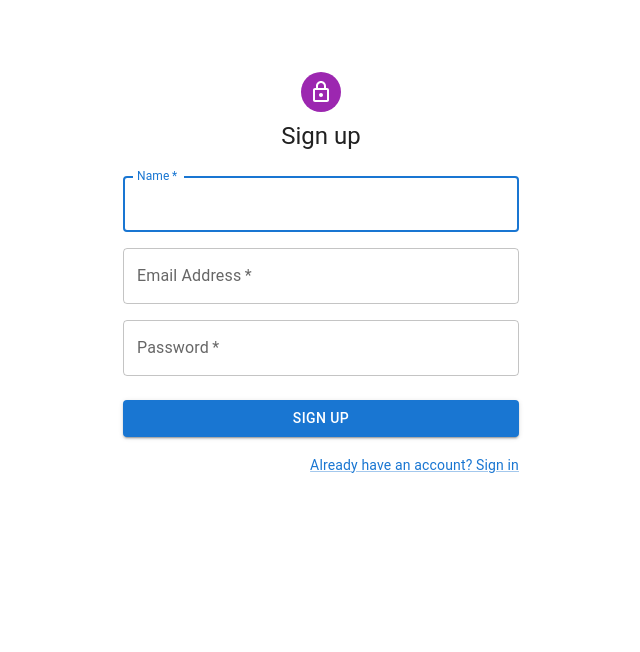
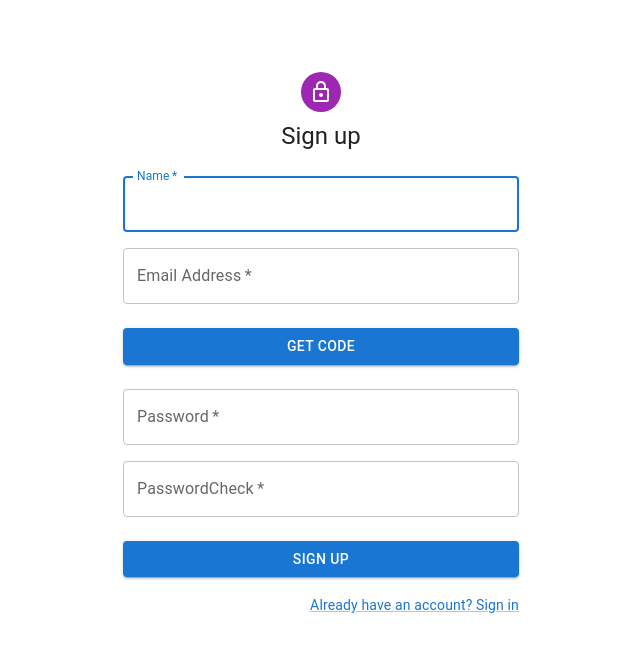
Before and after one commit to aquatixo/project-shop-material-ui, a React (Vite) app: page /signUp in a window 1280 px wide. Shown: the top 652 px of the page, without its empty margins (319-959 px from the left). Built offline with nearby package versions, Linux system fonts and the light colour scheme.

Commit message:
emailservice send email request and get code

```diff
--- a/src/components/SignUp.jsx
+++ b/src/components/SignUp.jsx
@@ -15,6 +15,7 @@ import { createTheme, ThemeProvider } from '@mui/material/styles';
 import { useNavigate } from 'react-router-dom';
 import { useDispatch } from 'react-redux';
 import MemberService from '../service/MemberService';
+import EmailService from '../service/EmailService';
 
 const theme = createTheme();
 
@@ -24,9 +25,16 @@ const SignUp = () => {
 
   const [email,setEmail] = useState('');
   const [password,setPassword] = useState('');
+  const [passwordCheck,setPasswordCheck] = useState('');
   const [name,setName] = useState('');
 
-  const handleSubmit = () => {
+  const [emailCode, setEmailCode] = useState('');
+  const [emailCodeCheck, setEmailCodeCheck] = useState('');
+
+  //0:button not clicked 1: button clicked 2: code ok
+  const [emailAuthState, setEmailAuthState] = useState(0);
+
+  const handleSignUp = () => {
     if(email == ''){
       return;
     }
@@ -44,17 +52,29 @@ const SignUp = () => {
         navigate("/login");
       },
       (error) => {
-        const resMessage =
-          (error.response &&
-            error.response.data &&
-            error.response.data.message) ||
-          error.message ||
-          error.toString();
+        console.log(error);
         // setMessage(resMessage);
         // setSuccessful(false);
       }
     );
 
+  };
+
+  const handleSendEmail = () => {
+    setEmailAuthState(1);
+
+    //send email logic
+    EmailService.sendEmail(email).then(
+      (response) => {
+        console.log(response);
+        setEmailCodeCheck(response.data);
+      },
+      (error) => {
+        console.log(error);
+        // setMessage(resMessage);
+        // setSuccessful(false);
+      }
+    );
   };
 
   return (
@@ -103,6 +123,48 @@ const SignUp = () => {
                 />
               </Grid>
               <Grid item xs={12}>
+                <Button
+                  type="button"
+                  fullWidth
+                  variant="contained"
+                  sx={{ mt: 1, mb: 1 }}
+                  onClick={()=>{handleSendEmail()}}
+                >
+                  Get Code
+                </Button>
+              </Grid>
+
+              {/* When Email getCode is Clicked  */}
+              {
+                emailAuthState === 1 &&
+                <>
+                  <Grid item xs={9}>
+                    <TextField
+                      required
+                      fullWidth
+                      id="emailCode"
+                      label="Email Code"
+                      name="emailCode"
+                      autoComplete="emailCode"
+                      value={emailCode}
+                      onChange={(e)=>{setEmailCode(e.target.value)}}
+                    />
+                  </Grid>
+                  <Grid item xs={3} display="flex" alignItems="center">
+                    <Button
+                        type="button"
+                        variant="outlined"
+                        onClick={()=>{alert('asd');}}
+                    >
+                      Check
+                    </Button>
+                  </Grid>
+                </>
+              }
+
+
+
+              <Grid item xs={12}>
                 <TextField
                   required
                   fullWidth
@@ -113,6 +175,19 @@ const SignUp = () => {
                   autoComplete="new-password"
                   value={password}
                   onChange={(e)=>{setPassword(e.target.value)}}
+                />
+              </Grid>
+              <Grid item xs={12}>
+                <TextField
+                  required
+                  fullWidth
+                  name="passwordCheck"
+                  label="PasswordCheck"
+                  type="password"
+                  id="passwordCheck"
+                  autoComplete="new-password"
+                  value={passwordCheck}
+                  onChange={(e)=>{setPasswordCheck(e.target.value)}}
                 />
               </Grid>
               {/* <Grid item xs={12}>
@@ -127,7 +202,7 @@ const SignUp = () => {
               fullWidth
               variant="contained"
               sx={{ mt: 3, mb: 2 }}
-              onClick={()=>{handleSubmit()}}
+              onClick={()=>{handleSignUp()}}
             >
               Sign Up
             </Button>
--- /dev/null
+++ b/src/service/EmailService.js
@@ -0,0 +1,24 @@
+import axios from "axios";
+
+const API_URL = "http://localhost:6969/";
+
+const sendEmail = async (to) => {
+
+  const code = await axios
+    .post(API_URL + "email/" + "sendEmail", {
+      to
+    })
+    .then((response) => {
+      console.log(response);
+
+      return response.data;
+    })
+
+  return code;
+};
+
+const EmailService = {
+  sendEmail,
+};
+
+export default EmailService;
```
